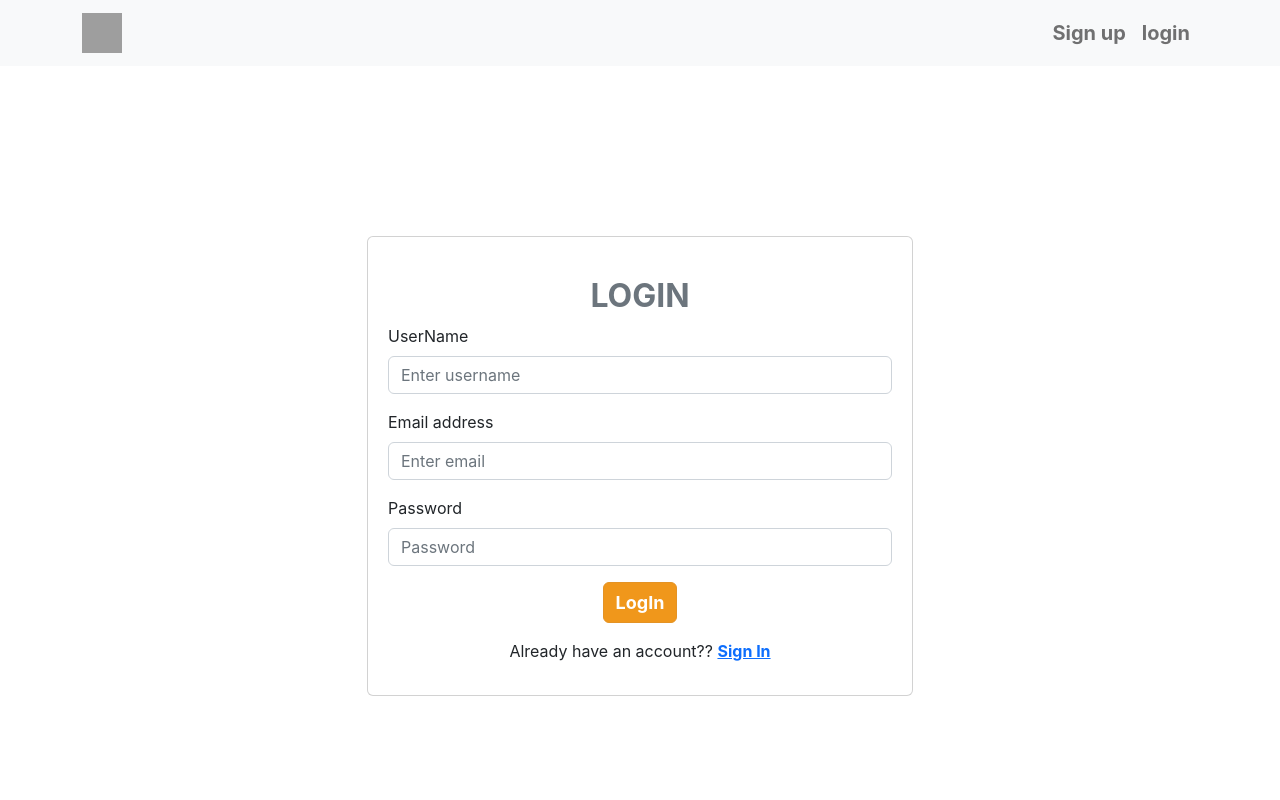
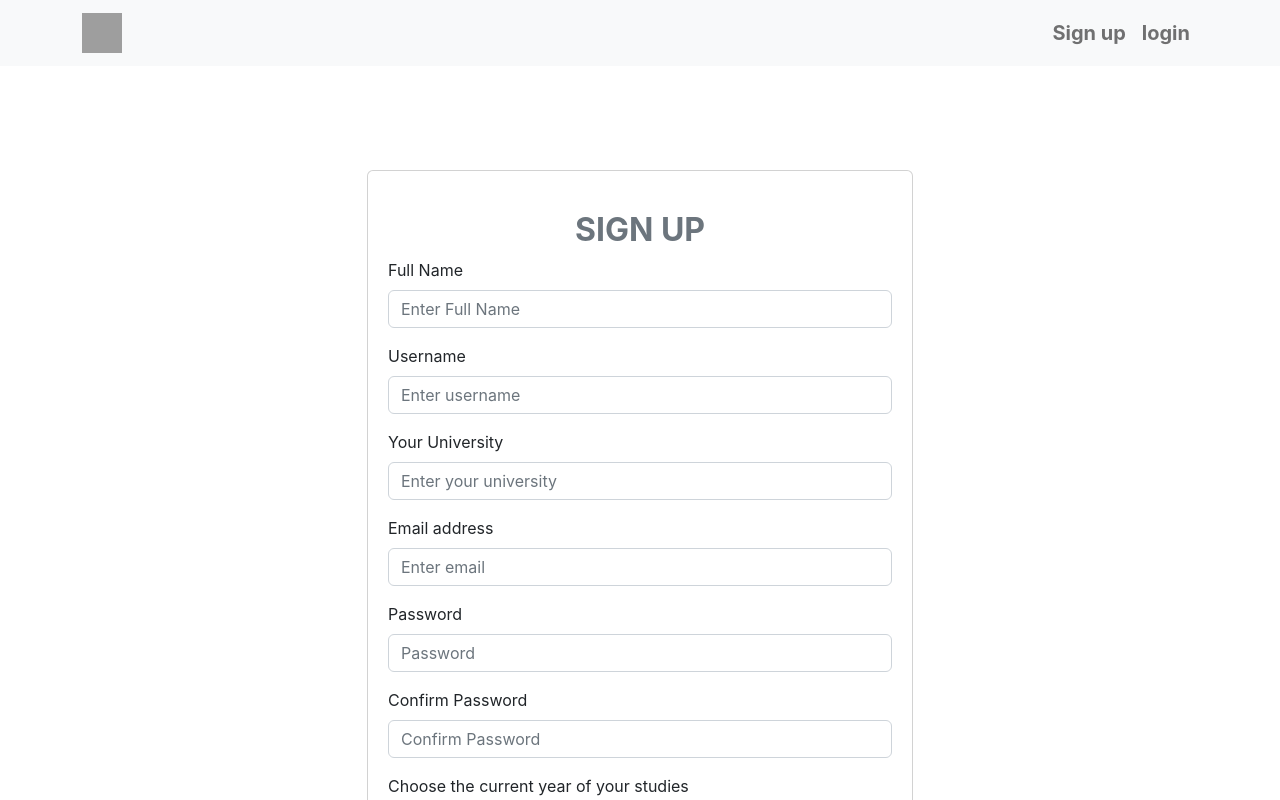
Before and after one commit to marwababelly/Student_Info_Project, a React (Create React App) app: page /SignUp in a window 1280 px wide. Shown: the top 800 px of the page. Built offline with nearby package versions, Linux system fonts and the light colour scheme; grey boxes are pictures that could not be loaded.

Commit message:
Taking data with error

```diff
--- a/package.json
+++ b/package.json
@@ -11,6 +11,7 @@
     "react-bootstrap": "^2.7.4",
     "react-dom": "^18.2.0",
     "react-router": "^6.11.1",
+    "react-router-dom": "^6.11.1",
     "react-scripts": "5.0.1",
     "web-vitals": "^2.1.4"
   },
--- a/public/index.html
+++ b/public/index.html
@@ -2,7 +2,9 @@
 <html lang="en">
   <head>
     <meta charset="utf-8" />
-    <link rel="icon" href="%PUBLIC_URL%/favicon.ico" />
+    <title>Student Info</title>
+    <link rel="icon" href="http://localhost:3000/static/media/logo.e1eb65dcb3da9de306e0.png" type="image/x-icon">
+    <!-- <link rel="icon" href="%PUBLIC_URL%/favicon.ico" /> -->
     <meta name="viewport" content="width=device-width, initial-scale=1" />
     <meta name="theme-color" content="#000000" />
     <meta
--- a/src/App.js
+++ b/src/App.js
@@ -1,16 +1,20 @@
 import React from 'react';
+import { Routes, Route } from "react-router-dom"
 import './App.css';
 import "bootstrap/dist/css/bootstrap.min.css";
 import Navigationbar from './components/Navigationbar';
-import LogIn from './components/LogIn/LogIn';
-import SiignUp from './components/SignUp/SiignUp';
+import LogIn from './Pages/LogIn/LogIn';
+import SiignUp from './Pages/SignUp/SiignUp';
 
 const  App = () => {
   return (
     <>
     <Navigationbar/>
-    <LogIn/>
-    <SiignUp/>
+      <Routes>
+      <Route path='/' element={<LogIn/>}/>
+        <Route path='/Login' element={<LogIn/>}/>
+        <Route path='/SignUp' element={<SiignUp/>}/>
+      </Routes>
     </>
   );
 }
--- a/src/components/LogIn/LogIn.js
+++ b/src/Pages/LogIn/LogIn.js
@@ -1,6 +1,7 @@
 import React, { useEffect, useState } from 'react';
 import { Col, Button, Row, Container, Card, Form } from 'react-bootstrap';
 import style from './LogIn.module.css';
+import { Link } from 'react-router-dom';
 
 const simulateNetworkReguest = ()=> {
   return new Promise((resolve) => setTimeout(resolve, 2000));
@@ -36,14 +37,14 @@ const LogIn = () => {
                     <Form>
                       <Form.Group className="mb-3" controlId="Name" >
                         <Form.Label  className="text-center">UserName</Form.Label>
-                        <Form.Control type="text" className={style.formControl} placeholder="Enter username" />
+                        <Form.Control type="text" className={style.formControl} placeholder="Enter username" required/>
                       </Form.Group>
 
                       <Form.Group className="mb-3" controlId="formBasicEmail">
                         <Form.Label className="text-center">
                           Email address
                         </Form.Label>
-                        <Form.Control className={style.formControl} type="email" placeholder="Enter email" />
+                        <Form.Control className={style.formControl} type="email" placeholder="Enter email" required/>
                       </Form.Group>
 
                       <Form.Group
@@ -51,7 +52,7 @@ const LogIn = () => {
                         controlId="formBasicPassword"
                       >
                         <Form.Label>Password</Form.Label>
-                        <Form.Control className={style.formControl} type="password" placeholder="Password" />
+                        <Form.Control className={style.formControl} type="password" placeholder="Password" required/>
                       </Form.Group>
 
                       <Form.Group
@@ -67,9 +68,7 @@ const LogIn = () => {
                     <div className="mt-3">
                       <p className="mb-0  text-center">
                         Already have an account??{' '}
-                        <a href="{''}" className="text-primary fw-bold">
-                          Sign In
-                        </a>
+                        <Link to='/SignUp' className='text-primary fw-bold'>Sign Up</Link>
                       </p>
                     </div>
                   </div>
--- a/src/components/SignUp/SiignUp.js
+++ b/src/Pages/SignUp/SiignUp.js
@@ -6,7 +6,7 @@ const SiignUp = () => {
   return (
     <div>
       <Container>
-        <Row className="vh-100 d-flex justify-content-center align-items-center">
+        <Row className="vh-100 d-flex justify-content-center align-items-center mt-86" style={{marginTop: "86px", marginBottom: "20px"}}>
           <Col md={8} lg={6} xs={12}>
             <Card className={style.cbd}>
               <Card.Body>
@@ -18,19 +18,24 @@ const SiignUp = () => {
                         <Form.Label className="text-center">
                           Full Name
                         </Form.Label>
-                        <Form.Control type="text" placeholder="Enter Full Name" className={style.formControl}/>
+                        <Form.Control type="text" placeholder="Enter Full Name" className={style.formControl} required/>
                       </Form.Group>
 
                       <Form.Group className="mb-3" controlId="Name" >
-                        <Form.Label  className="text-center">UserName</Form.Label>
-                        <Form.Control type="text" className={style.formControl} placeholder="Enter username" />
+                        <Form.Label  className="text-center">Username</Form.Label>
+                        <Form.Control type="text" className={style.formControl} placeholder="Enter username" required/>
+                      </Form.Group>
+
+                      <Form.Group className="mb-3" controlId="Name" >
+                        <Form.Label  className="text-center">Your University</Form.Label>
+                        <Form.Control type="text" className={style.formControl} placeholder="Enter your university" required/>
                       </Form.Group>
 
                       <Form.Group className="mb-3" controlId="formBasicEmail">
                         <Form.Label className="text-center">
                           Email address
                         </Form.Label>
-                        <Form.Control type="email" placeholder="Enter email" className={style.formControl}/>
+                        <Form.Control type="email" placeholder="Enter email" className={style.formControl} required/>
                       </Form.Group>
 
                       <Form.Group
@@ -38,14 +43,14 @@ const SiignUp = () => {
                         controlId="formBasicPassword"
                       >
                         <Form.Label>Password</Form.Label>
-                        <Form.Control type="password" placeholder="Password" className={style.formControl}/>
+                        <Form.Control type="password" placeholder="Password" className={style.formControl} required/>
                       </Form.Group>
                       <Form.Group
                         className="mb-3"
                         controlId="formBasicPassword"
                       >
                         <Form.Label>Confirm Password</Form.Label>
-                        <Form.Control type="password" placeholder="Confirm Password" className={style.formControl}/>
+                        <Form.Control type="password" placeholder="Confirm Password" className={style.formControl} required/>
                       </Form.Group>
 
                       <Form.Group
--- a/src/components/Logo.js
+++ b/src/components/Logo.js
@@ -4,7 +4,7 @@ import logoImage from '../assets/logo.png';
 
 const Logo = () => {
   return (
-    <Navbar.Brand href="#home">
+    <Navbar.Brand href="/Login">
         <img
           src={logoImage}
           width="40"
--- a/src/components/Navs.js
+++ b/src/components/Navs.js
@@ -5,12 +5,12 @@ import style from './Navs.module.css';
 const Navs = () => {
   return (
     <>
-        <Nav defaultActiveKey="/home" as="ul">
+        <Nav defaultActiveKey="/" as="ul">
             <Nav.Item as="li">
-                <Nav.Link href='/link-1' className={style.textNav}>Sign up</Nav.Link>
+                <Nav.Link href='/SignUp' className={style.textNav}>Sign up</Nav.Link>
             </Nav.Item>
             <Nav.Item as='li'>
-                <Nav.Link href='/link2' className={style.textNav}>login</Nav.Link>
+                <Nav.Link href='/Login' className={style.textNav}>login</Nav.Link>
             </Nav.Item>
         </Nav>
     </>
--- a/src/components/SignUp/SignUp.module.css
+++ /dev/null
@@ -1,31 +0,0 @@
-.btn {
-    background: #f0971b;
-    color: white;
-    border: #e49325 1px solid;
-    font-size: large;
-    font-weight: bold;
-
-}
-.btn:hover {
-    transform: scale(1.05);
-    background: white;
-    color: #e49325;
-    border: 2px solid #f0971b;
-}
-
-.cbd {
-    padding: 0px 4px;
-}
-
-.cbd:hover {
-    border: 2px solid #e49325;
-}
-
-.formControl:focus{
-    border-color: #e49325;
-    box-shadow: 0 0 0 0.1rem #e49325;
-  }
-
-  .op:hover{
-    background: #e49325;
-  }
--- a/src/index.js
+++ b/src/index.js
@@ -1,10 +1,14 @@
 import React from 'react';
 import ReactDOM from 'react-dom/client';
 import "bootstrap/dist/css/bootstrap.min.css";
+import { BrowserRouter } from "react-router-dom";
+
 
 import './index.css';
 import App from './App';
 
 ReactDOM.createRoot(document.getElementById('root')).render(
-    <App />
+    <BrowserRouter>
+        <App />
+    </BrowserRouter>
 );
```
Also changed, not shown: src/Pages/LogIn/LogIn.module.css (renamed from src/components/LogIn/LogIn.module.css), 1 other file (tests, documents, lock files or other folders).
